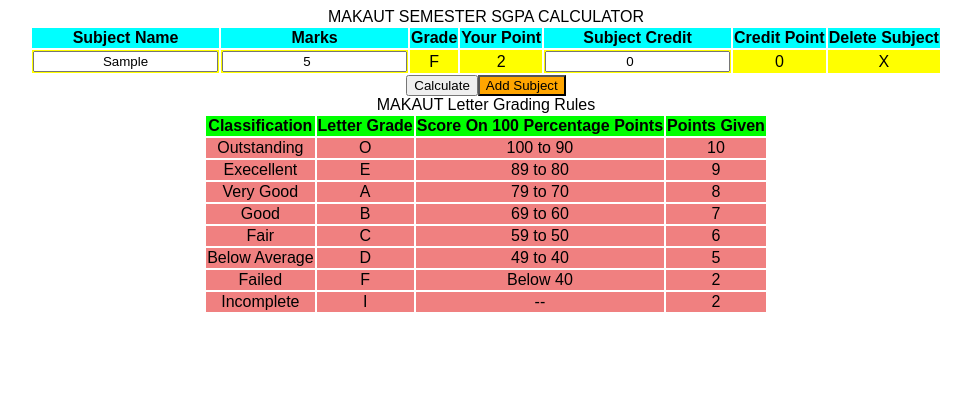
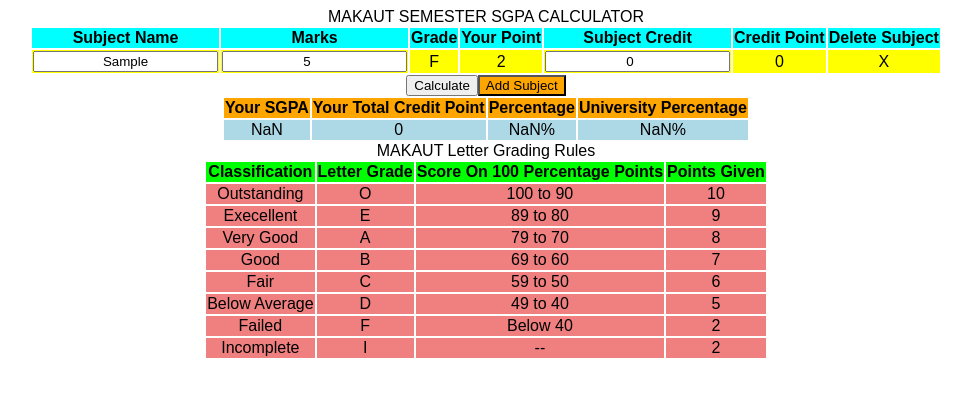
Before and after one commit to chinmay-barman/Makaut-SGPA-Calculator, a plain HTML site: page index.html in a window 1280 px wide. Both pictures are taken after typing "Sample", "5" into the empty fields and a click on the button "Calculate". Shown: the whole page, without its empty margins (154-1125 px from the left). Drawn offline with Linux system fonts and the light colour scheme.

Commit message:
Added Result Table and Removed alert

```diff
--- a/app.js
+++ b/app.js
@@ -10,7 +10,7 @@ CalculateSGPAButton.addEventListener('click', ()=>{
         totalCredits += parseInt(document.querySelectorAll('.SubjectCreditsInput')[i].value)*10;
     }
     let SGPA = (totalCreditPoints/totalCredits)*10;
-    alert(`Yoru SGPA is ${SGPA.toFixed(2)}`);
+    showResultTable(SGPA.toFixed(2), totalCreditPoints);
 });
 
 function addSubject(){
@@ -88,3 +88,10 @@ function calculateYourPoint(marks){
 function calculateCreditPoint(credit){
     credit.parentElement.nextElementSibling.innerHTML = parseInt(credit.parentElement.previousElementSibling.innerHTML) * parseInt(credit.value);
 }
+function showResultTable(sgpa, totalCreditPoints){
+    document.querySelector('.ResultTable tbody tr').children[0].innerHTML = sgpa;
+    document.querySelector('.ResultTable tbody tr').children[1].innerHTML = totalCreditPoints;
+    document.querySelector('.ResultTable tbody tr').children[2].innerHTML = `${sgpa*10}%`;
+    document.querySelector('.ResultTable tbody tr').children[3].innerHTML = `${(sgpa-0.75)*10}%`;
+    document.querySelector('.ResultTable').hidden = false;
+}
--- a/index.html
+++ b/index.html
@@ -44,6 +44,26 @@
         <div class="AddSubjectButton">
           <button>Add Subject</button>
         </div>
+      </div>
+      <div class="ResultContainer">
+        <Table class="ResultTable" hidden>
+          <thead>
+            <tr>
+              <th>Your SGPA</th>
+              <th>Your Total Credit Point</th>
+              <th>Percentage</th>
+              <th>University Percentage</th>
+            </tr>
+          </thead>
+          <tbody>
+            <tr>
+              <td></td>
+              <td></td>
+              <td></td>
+              <td></td>
+            </tr>
+          </tbody>
+        </Table>
       </div>
     </div>
     <div class="Rules-Container">
--- a/style.css
+++ b/style.css
@@ -34,6 +34,16 @@ body{
 .AddSubjectButton button{
     background-color: orange;
 }
+.ResultContainer{
+    display: flex;
+    justify-content: center;
+}
+.ResultTable thead tr th{
+    background-color: orange;
+}
+.ResultTable tbody tr td{
+    background-color: lightblue;
+}
 .Rules-Container{
 }
 .Rules-Container Table{
```
